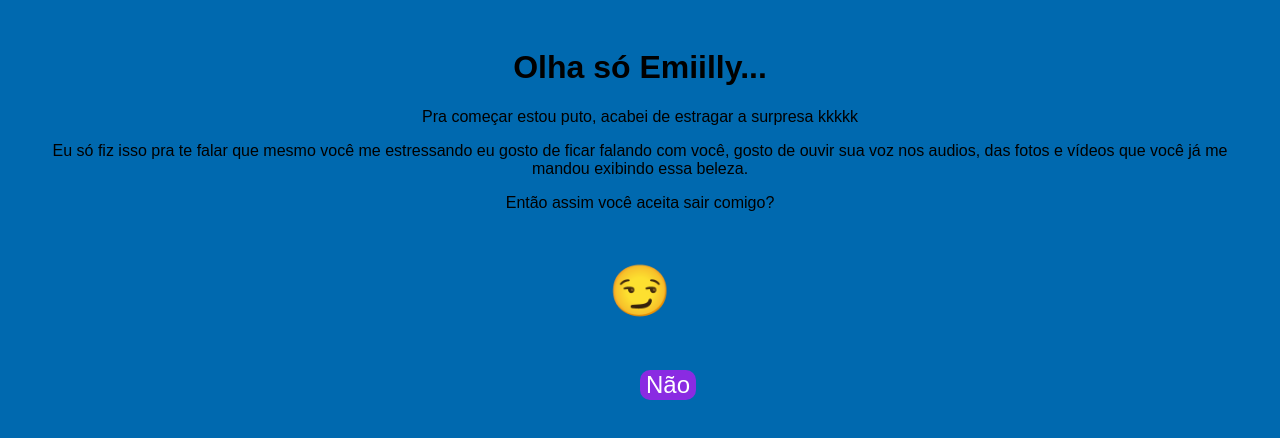
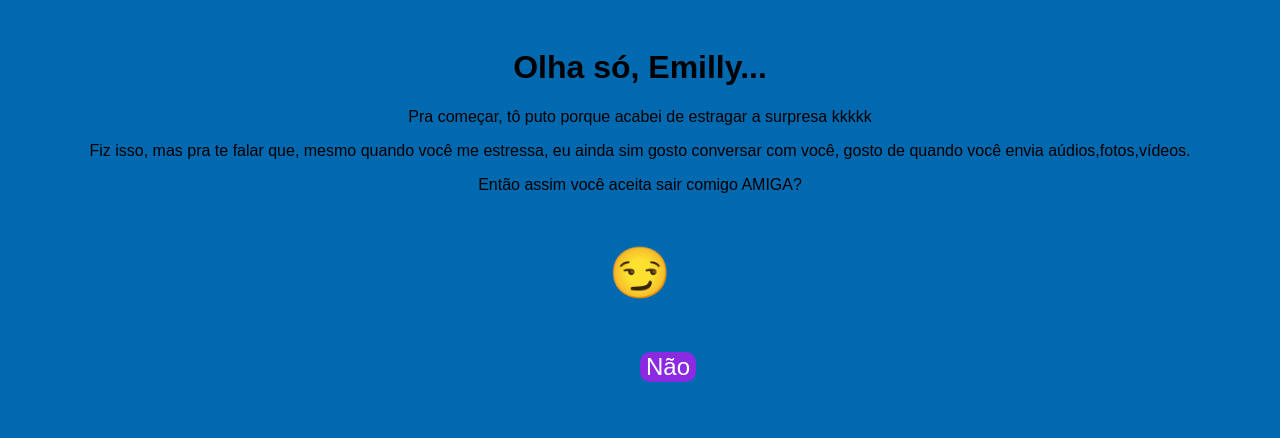
Before and after one commit to Bollina28/se-liga-emilly, a plain HTML site: page Loja/index.html in a window 1280 px wide. Drawn offline with Linux system fonts and the light colour scheme.

Commit message:
Add files via upload

```diff
--- a/Loja/index.html
+++ b/Loja/index.html
@@ -39,10 +39,10 @@
 </head>
 <body>
     <div class="container">
-        <h1>Olha só Emiilly...</h1>
-        <p>Pra começar estou puto, acabei de estragar a surpresa kkkkk</p>
-        <p>Eu só fiz isso pra te falar que mesmo você me estressando eu gosto de ficar falando com você, gosto de ouvir sua voz nos audios, das fotos e vídeos que você já me mandou exibindo essa beleza.</p>
-        <p>Então assim você aceita sair comigo? </p>
+        <h1>Olha só, Emilly...</h1>
+        <p>Pra começar, tô puto porque acabei de estragar a surpresa kkkkk</p>
+        <p>Fiz isso, mas pra te falar que, mesmo quando você me estressa, eu ainda sim gosto conversar com você, gosto de quando você envia aúdios,fotos,vídeos.</p>
+        <p>Então assim você aceita sair comigo AMIGA? </p>
         <p class="heart" onclick="mostrarResposta()">😏</p>
         <button id="nao" onmouseover="mudarPosicao()">Não</button>
         <p id="resposta" style="display: none;"></p>
```
